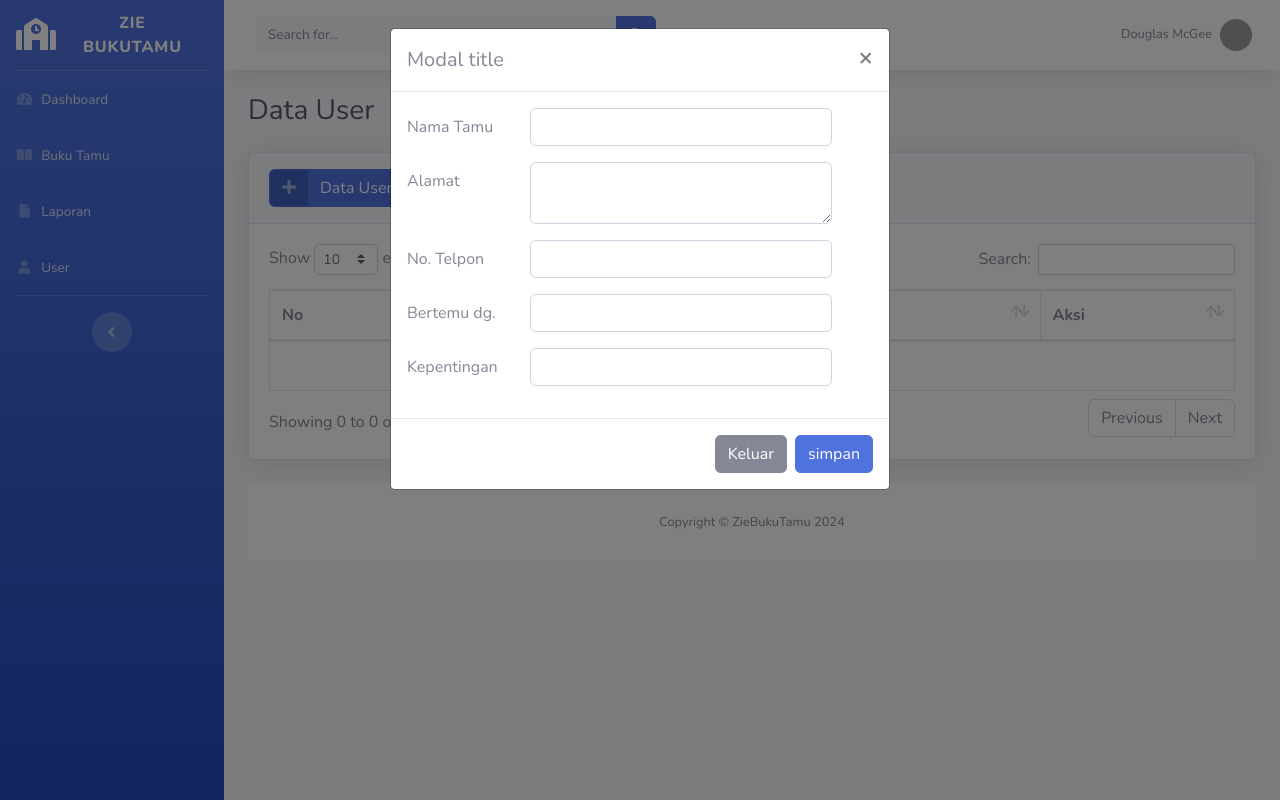
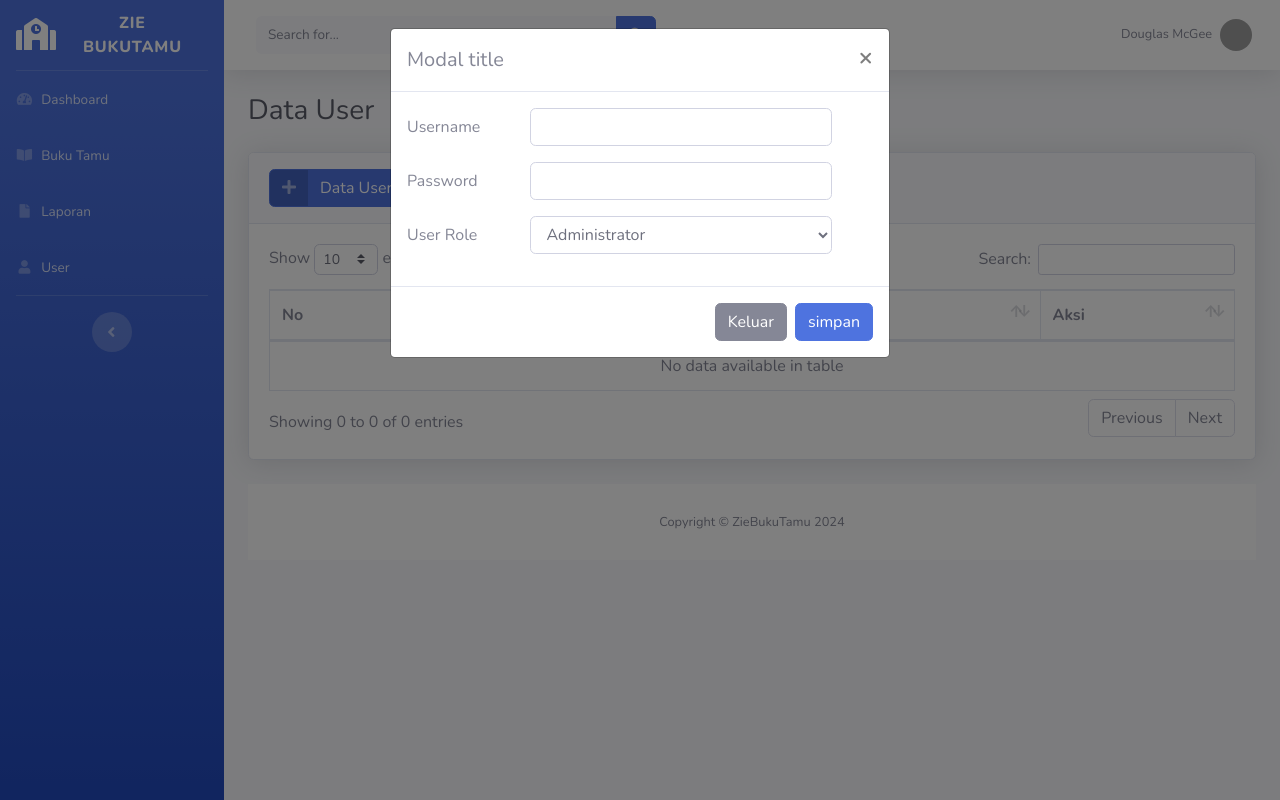
Before and after one commit to Ryznto/Buku_Tamu, a PHP site: page /users.php in a window 1280 px wide, after a click on "Data User". Run offline with PHP 8.4, Linux system fonts and the light colour scheme; data that the repository does not hold is empty; grey boxes are pictures that could not be loaded.

Commit message:
membuat dan menampilkan halaman user

```diff
--- a/function.php
+++ b/function.php
@@ -66,3 +66,21 @@ function hapus_tamu($id) {
 
     return mysqli_affected_rows($koneksi);
 }
+//user
+function tambah_user($data){
+    global $koneksi;
+
+    $kode           =htmlspecialchars($data["id_user"]);
+    $username       =htmlspecialchars($data["username"]);
+    $password       =htmlspecialchars($data["password"]);
+    $user_role      =htmlspecialchars($data["user_role"]);
+
+    //enkripsi password dengan password_hash
+    $password_hash = password_hash($password,PASSWORD_DEFAULT);
+
+    $query = "INSERT INTO users VALUES ('$kode','$username','$password_hash','$user_role')";
+
+    mysqli_query ($koneksi, $query);
+
+    return mysqli_affected_rows($koneksi);
+}
--- a/users.php
+++ b/users.php
@@ -15,7 +15,7 @@ require_once('function.php');
     <?php
     //jika ada tombol simpan
     if (isset($_POST['simpan'])) {
-        if (tambah_tamu($_POST) > 0) {
+        if (tambah_user($_POST) > 0) {
     ?>
             <div class="alert alert-success" role="alert">
                 Data Berhasil disimpan!
@@ -61,16 +61,16 @@ require_once('function.php');
                         <?php
                         // penomoran auto-inctrumen
                         $no = 1;
-                        //query untuk memanggil semua data dari tabel buku_tamu
-                        $users = query("SELECT * FROM user");
-                        foreach ($users as $user): ?>
+                        //query untuk memanggil semua data dari tabel buku_user
+                        $users = query("SELECT * FROM users");
+                        foreach ($users as $user) : ?>
                             <tr>
                                 <td><?= $no++; ?></td>
-                                <td><?= $tamu['username'] ?></td>
-                                <td><?= $tamu['user_role'] ?></td>
+                                <td><?= $user['username'] ?></td>
+                                <td><?= $user['user_role'] ?></td>
                                 <td>
                                     <a class="btn btn-success" href="edit-user.php?id=<?= $user['id_user'] ?>">ubah</a>
-                                    <a onclick="retrun confirm('Apakah anda yakin ingin menghapus data ini?')" class="btn btn-danger" href="hapus-user.php?id=<?= $user['id_tamu'] ?>">Hapus</a>
+                                    <a onclick="return confirm('Apakah anda yakin ingin menghapus data ini?')" class="btn btn-danger" href="hapus-user.php?id=<?= $user['id_user'] ?>">Hapus</a>
                                 </td>
                             </tr>
                         <?php endforeach; ?>
@@ -83,22 +83,22 @@ require_once('function.php');
 
     <?php
     //menganbil barang dari data tabel dengan kode terbesar
-    $query = mysqli_query($koneksi, "SELECT max(id_tamu) as kodeTerbesar FROM buku_tamu");
+    $query = mysqli_query($koneksi, "SELECT max(id_user) as kodeTerbesar FROM users");
     $data = mysqli_fetch_array($query);
-    $kodeTamu = $data['kodeTerbesar'];
+    $kodeuser = $data['kodeTerbesar'];
 
     //mengambil angka dari kode barang terbesar, menggunakan fungsi substr dan di ubah ke integer dengan(int)
-    $urutan = (int) substr($kodeTamu, 2, 3);
+    $urutan = (int) substr($kodeuser, 3, 2);
 
     //nomoryang di ambil akan di tambah 1 untuk menentukan nomor urut berikutnya
     $urutan++;
 
     //membuat kode barang baru
-    //string sprint ("%03s",$urutan); berfungsi utuk membuat string menjadi 3 karakter
+    //string sprint ("%02s",$urutan); berfungsi utuk membuat string menjadi 3 karakter
 
     //angka yang diambil tadi digabungkan dengan kode huruf yang kita inginkan, misalnya zt
-    $huruf = "zt";
-    $kodeTamu = $huruf . sprintf("%03s", $urutan);
+    $huruf = "usr";
+    $kodeuser = $huruf . sprintf("%02s", $urutan);
     ?>
 
     <!-- Modal -->
@@ -114,35 +114,26 @@ require_once('function.php');
 
                 <div class="modal-body">
                     <form method="post" action="">
-                        <input type="hidden" name="id_tamu" id_tamu value="<?= $KodeTamu ?>">
+                        <input type="hidden" name="id_user" id="id_user" value="<?= $Kodeuser ?>">
                         <div class="form-group row">
-                            <label for="nama_tamu" class="col-sm-3 col-form-label">Nama Tamu</label>
+                            <label for="username" class="col-sm-3 col-form-label">Username</label>
                             <div class="col-sm-8">
-                                <input type="text" class="form-control" id="nama_tamu" name="nama_tamu">
+                                <input type="text" class="form-control" id="username" name="username">
                             </div>
                         </div>
                         <div class="form-group row">
-                            <label for="alamat" class="col-sm-3 col-form-label">Alamat</label>
+                            <label for="password" class="col-sm-3 col-form-label">Password</label>
                             <div class=" col-sm-8">
-                                <textarea class="form-control" id="alamat" name="alamat"></textarea>
+                              <input type="password" class="form-control" id="password" name="password">
                             </div>
                         </div>
                         <div class="form-group row">
-                            <label for="no_hp" class="col-sm-3 col-form-label">No. Telpon</label>
+                            <label for="user_role" class="col-sm-3 col-form-label">User Role</label>
                             <div class=" col-sm-8">
-                                <input type="text" class="form-control" id="no_hp" name="no_hp">
-                            </div>
-                        </div>
-                        <div class="form-group row">
-                            <label for="bertemu" class="col-sm-3 col-form-label">Bertemu dg. </label>
-                            <div class=" col-sm-8">
-                                <input type="text" class="form-control" id="bertemu" name="bertemu">
-                            </div>
-                        </div>
-                        <div class="form-group row">
-                            <label for="kepentingan" class="col-sm-3 col-form-label">Kepentingan</label>
-                            <div class=" col-sm-8">
-                                <input type="text" class="form-control" id="kepentingan" name="kepentingan">
+                                <select class="form-control" id="user_role" name="user_role">
+                                    <option value="admin">Administrator</option>
+                                    <option value="operator">Operator</option>
+                                </select>
                             </div>
                         </div>
 
```
